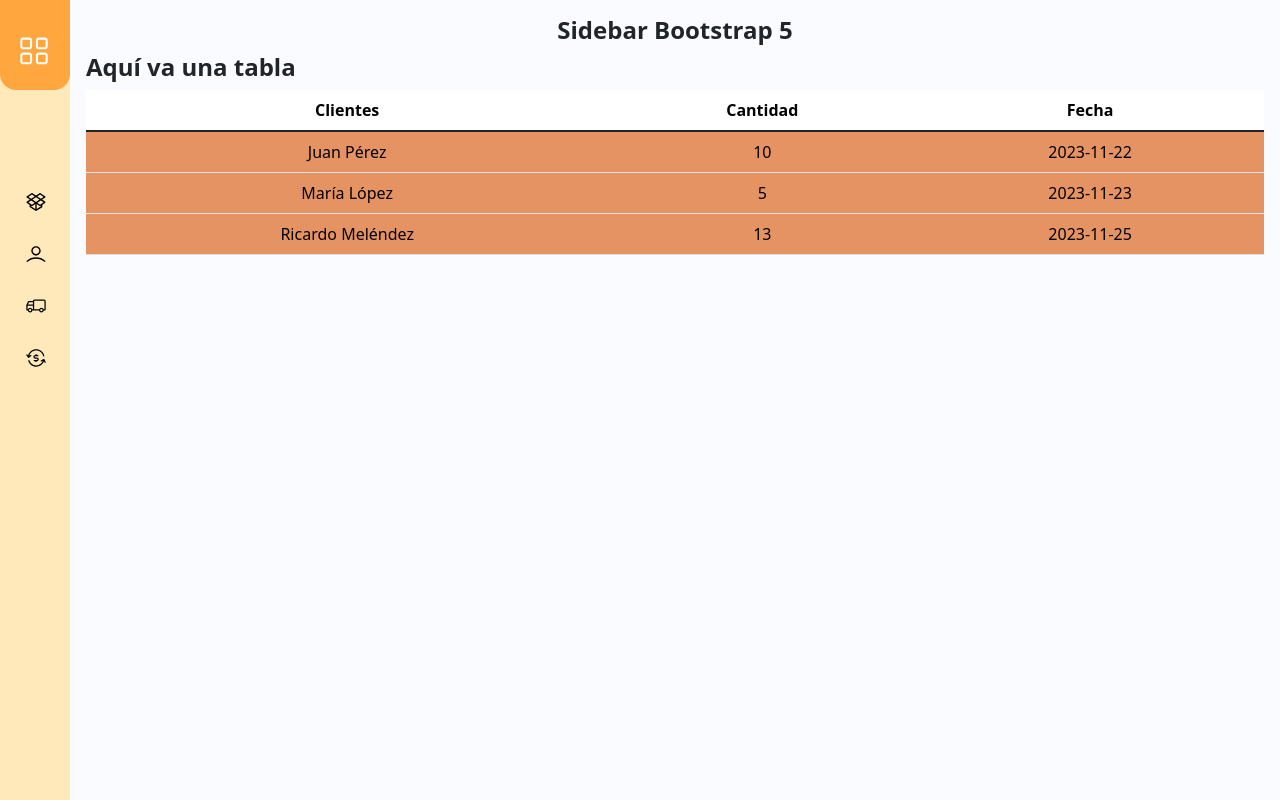
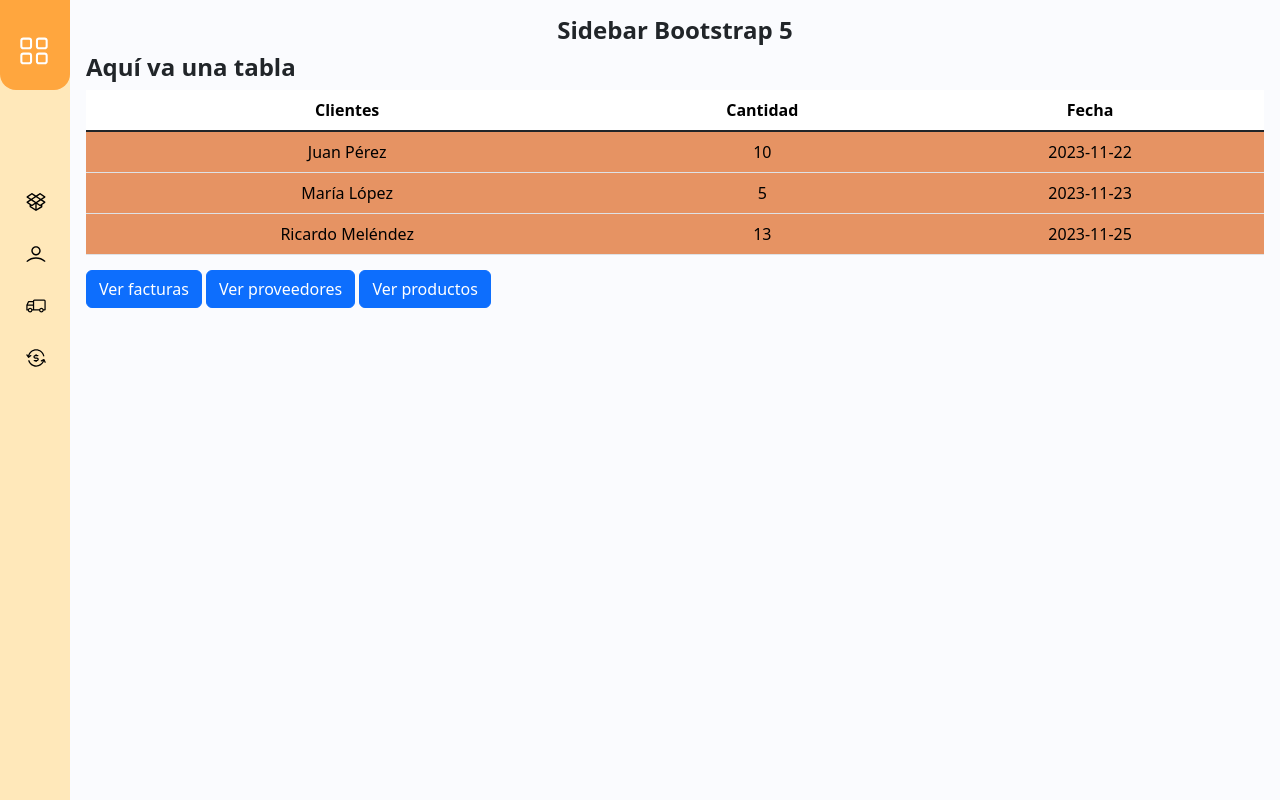
Before and after one commit to Leonel-Amaya/ADSO-Python-Flask, a Python web app: template src/templates/principal.html in a window 1280 px wide. Run offline with Jinja, Linux system fonts and the light colour scheme; the template is opened without the code that fills it, so the values that code supplies are empty.

Commit message:
Botones de acceso a vistas de listar

```diff
--- a/src/templates/principal.html
+++ b/src/templates/principal.html
@@ -35,5 +35,10 @@
             </tbody>
         </table>
     </section>
+    <section id="botones">
+        <a class="btn btn-primary" href="/ver_facturas">Ver facturas</a>
+        <a class="btn btn-primary" href="/ver_proveedores">Ver proveedores</a>
+        <a class="btn btn-primary" href="/ver_productos">Ver productos</a>
+    </section>
 </div>
 {% endblock %}
```
